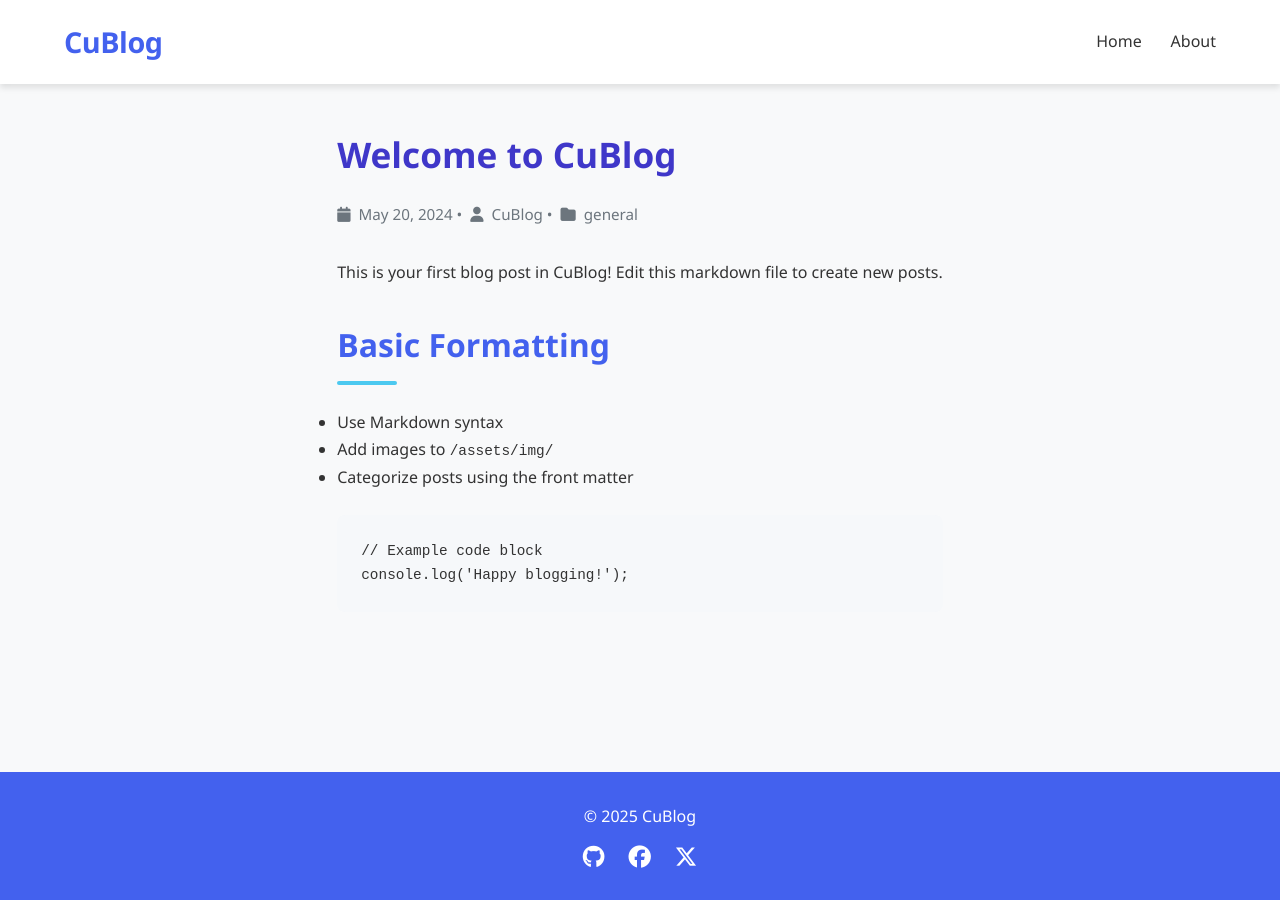
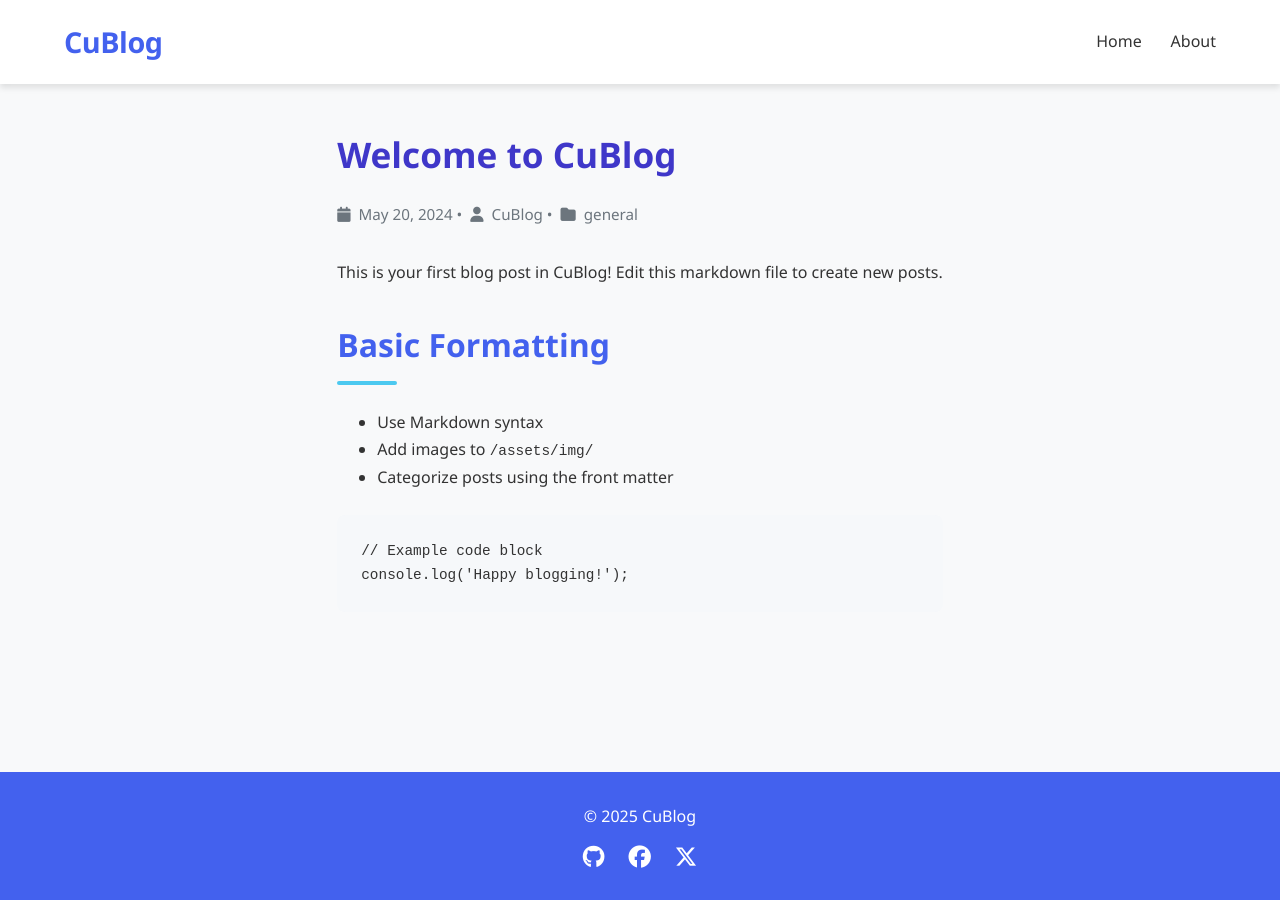
Before and after one commit to RyaninChina11/CuBlog, a Jekyll site: the page built from _posts/2024-05-20-welcome-to-cublog.md, in a window 1280 px wide. Built offline with Jekyll 4.4.1, drawn with Linux system fonts in a browser that asks for light colours.

Commit message:
Update index.css

```diff
--- a/assets/css/index.css
+++ b/assets/css/index.css
@@ -1,6 +1,5 @@
 * {
   margin: 0;
-  padding: 0;
   box-sizing: border-box;
 }
 
```
